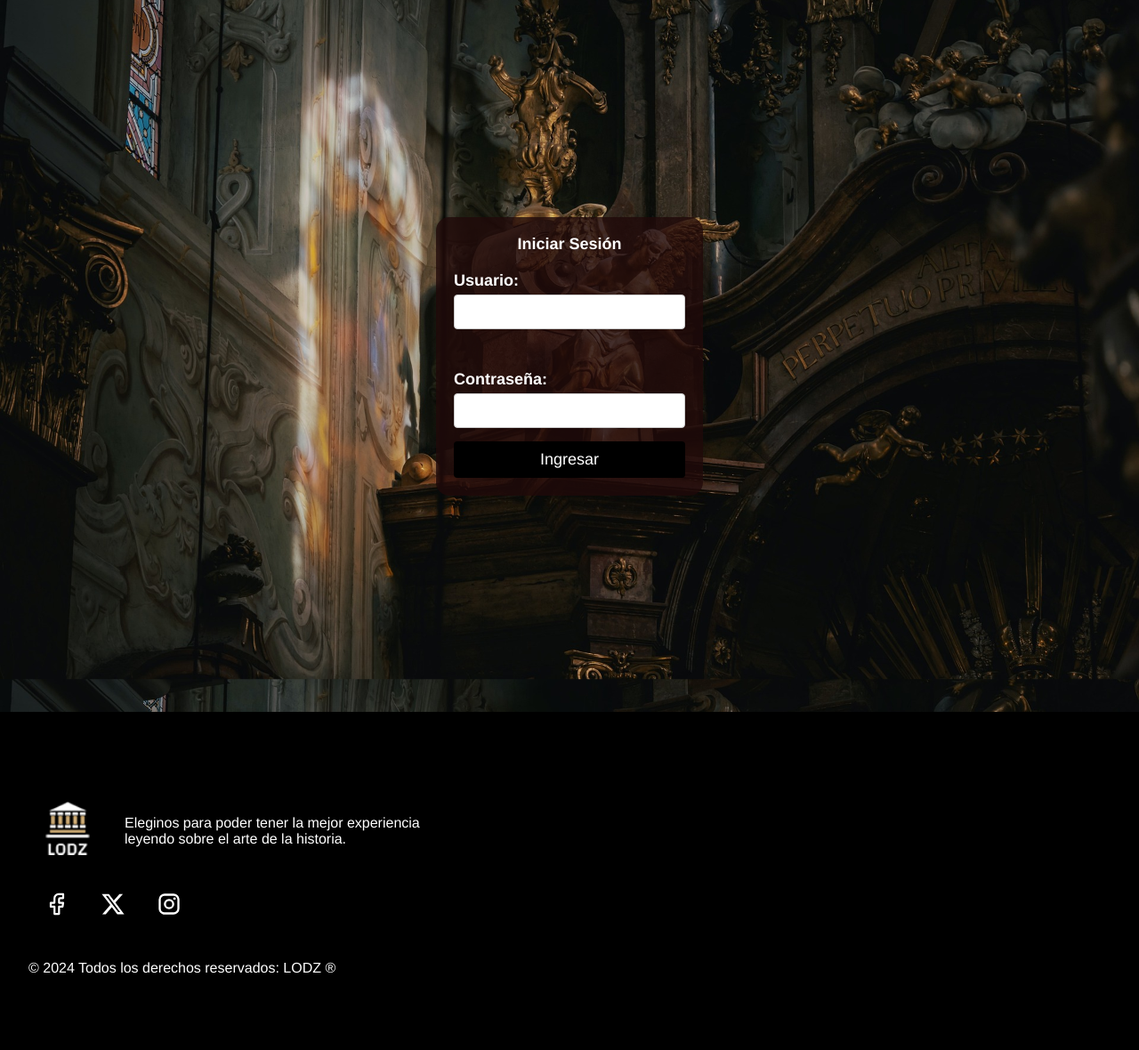
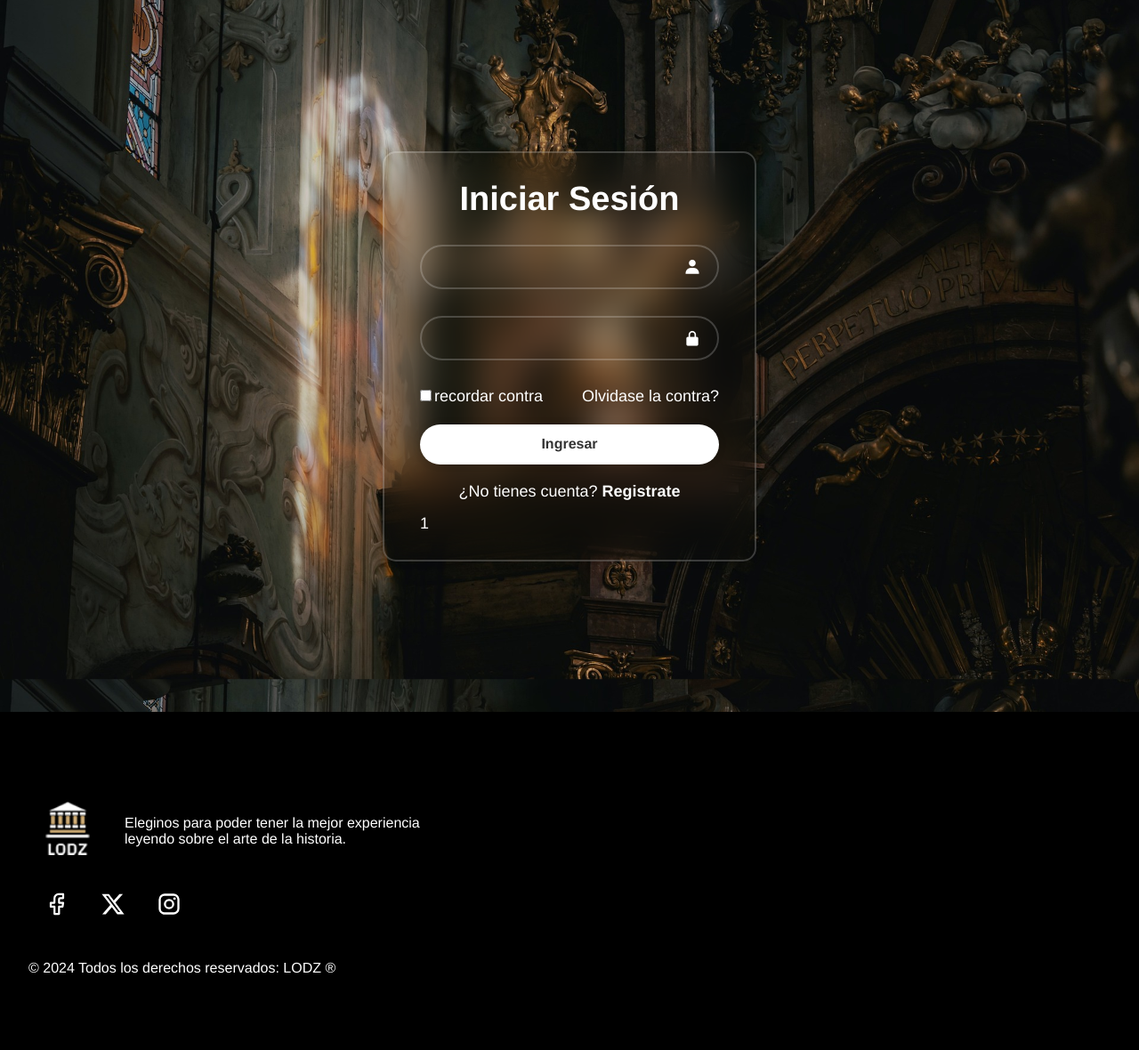
Before and after one commit to eri223223/Tarea002, a PHP site: page /login?error=1 in a window 1280 px wide. Shown: the part 90-1270 px from the top of the page at 89% size. Run offline with PHP 8.4, Linux system fonts and the light colour scheme; some web fonts are replaced.

Commit message:
diseño login

```diff
--- a/register.php
+++ b/register.php
@@ -1,11 +1,6 @@
 <?php
 // Incluye el archivo de configuración de la aplicación
 require_once "config.php";
-
-$result = mysqli_query($conn, $cadcount);
-$result2 = mysqli_query($conn, $cadgend);
-$countries = mysqli_fetch_all($result, MYSQLI_ASSOC);
-$genders = mysqli_fetch_all($result2, MYSQLI_ASSOC);
 
 // Define la vista a usar
 $view = "register.php";
--- a/views/css/style.css
+++ b/views/css/style.css
@@ -271,47 +271,104 @@ body{
     display: flex;
     justify-content: center;
     align-items: center;
-    height: 100vh;
-    margin: 0;
+    min-height: 100vh;
+
 }
 
 #login .login-container {
-    background-color: #200909cc;
-    padding: 20px;
+    background:transparent;
+    border: 2px solid rgba(255, 255, 255,.2);
+    backdrop-filter: blur(20px);
+    box-shadow:0 0 10px rgba(0, 0, 0, .2) ;
     border-radius: 15px;
-    box-shadow: 0 4px 8px rgba(0, 0, 0, 0.1);
-    width: 300px;
+    color: #fff;
+    width: 420px;
+    padding: 30px 40px;
 }
 
-#login h2 {
+#login .login-container h2 {
+    font-size: 38px;
     text-align: center;
-    margin-bottom: 20px;
+
 }
 
-#login label {
-    font-weight: bold;
-    display: block;
-    margin: 10px 0 5px;
+#login .login-container .input-box {
+    position: relative;
+    width: 100%;
+    height: 50px;
+    margin: 30px 0;
 }
 
-#login input[type="text"], input[type="password"] {
+#login .input-box input{
     width: 100%;
-    padding: 8px;
-    margin-bottom: 15px;
-    border: 1px solid #ccc;
-    border-radius: 4px;
+    height: 100%;
+    background: transparent;
+    border: none;
+    outline: none;
+    border: 2px solid rgb(255, 255,255 , .2);
+    border-radius:40px ;
+    font-size: 16px;
+    color: #fff;
+    padding: 20px  ;
 }
 
-#login button {
-    width: 100%;
-    padding: 10px;
-    background-color: #000000;
-    color: white;
-    border: none;
-    border-radius: 4px;
-    cursor: pointer;
+#login .input::placeholder {
+    color: #fff;
 }
 
-#login button:hover {
-    background-color: #200303;
+#login .input-box i {
+    position: absolute;
+    right: 20px;
+    top: 50%;
+    transform: translateY(-50%);
+    font-size: 20px;
 }
+
+#login .login-container .remember-forgot{
+    display: flex;
+    justify-content:space-between ;
+    font-size: 14.5px;
+    margin: -15px 0 15;
+}
+
+#login .remember-forgot label input{
+   accent-color: #fff;
+
+   margin-right: 3px;
+
+}
+#login .remember-forgot a{
+    color: #fff;
+    text-decoration:none;
+}
+#login .remember-forgot a:hover{
+    text-decoration: underline;
+}
+
+#login .login-container .btn{
+    width: 100%;
+    height: 45px;
+    background: #fff;
+    border: none;
+    outline: none;
+    border-radius:40px ;
+    box-shadow: 0 0 10px rgba(0, 0, 0, .1);
+    cursor: pointer;
+    font-size: 16px;
+    color: #333;
+    font-weight: 600;
+}
+#login .login-container .register-link{
+    font-size: 14.5px;
+    text-align: center;
+    margin: 20px 0 15px;
+}
+
+#login .register-link p a{
+    color: #fff;
+    text-decoration: none;
+    font-weight: 600;
+}
+#login .register-link p a:hover{
+    text-decoration: underline;
+}
--- a/views/layout.php
+++ b/views/layout.php
@@ -13,6 +13,7 @@
     <link rel="preconnect" href="https://fonts.googleapis.com">
     <link rel="preconnect" href="https://fonts.gstatic.com" crossorigin>
     <link href="https://fonts.googleapis.com/css2?family=Playfair+Display:ital,wght@0,400..900;1,400..900&display=swap" rel="stylesheet">
+    <link href='https://unpkg.com/boxicons@2.1.4/css/boxicons.min.css' rel='stylesheet'>
 </head>
 
 
--- a/views/login.php
+++ b/views/login.php
@@ -1,16 +1,38 @@
 <main id="login">
 
     <div class="login-container">
-        <h2>Iniciar Sesión</h2>
+
         <form action="login.php" method="POST">
-            <label for="username">Usuario:</label>
-            <input type="text" id="username" name="username" required>
-            <br>
-            <br>
-            <label for="password">Contraseña:</label>
-            <input type="password" id="password" name="password" required>
+            <h2>Iniciar Sesión</h2>
+            <div class="input-box">
+                <input type="text" id="username" name="username"
+                required>
+                <i class='bx bxs-user'></i>
+            </div>
+            <div class="input-box">
+            <input type="password" id="password" name="password"
+            required>
+            <i class='bx bxs-lock-alt' ></i>
+            </div>
+            <div class="remember-forgot">
+                <label><input type="checkbox">recordar contra</label>
+                <a href="#">Olvidase la contra?</a>
+            </div><br>
 
-            <button type="submit">Ingresar</button>
+            <button type="submit" class="btn">Ingresar</button>
+
+            <div class="register-link">
+                <p>¿No tienes cuenta? <a
+                href="register.php">Registrate</a></p>
+            </div>
+
+            <?php
+
+                error_reporting(0);
+                $Mensaje = $_GET['error'];
+                echo $Mensaje;
+
+            ?>
         </form>
     </div>
 </main>
```
Also changed, not shown: views/register.php (+10 -8 lines).
